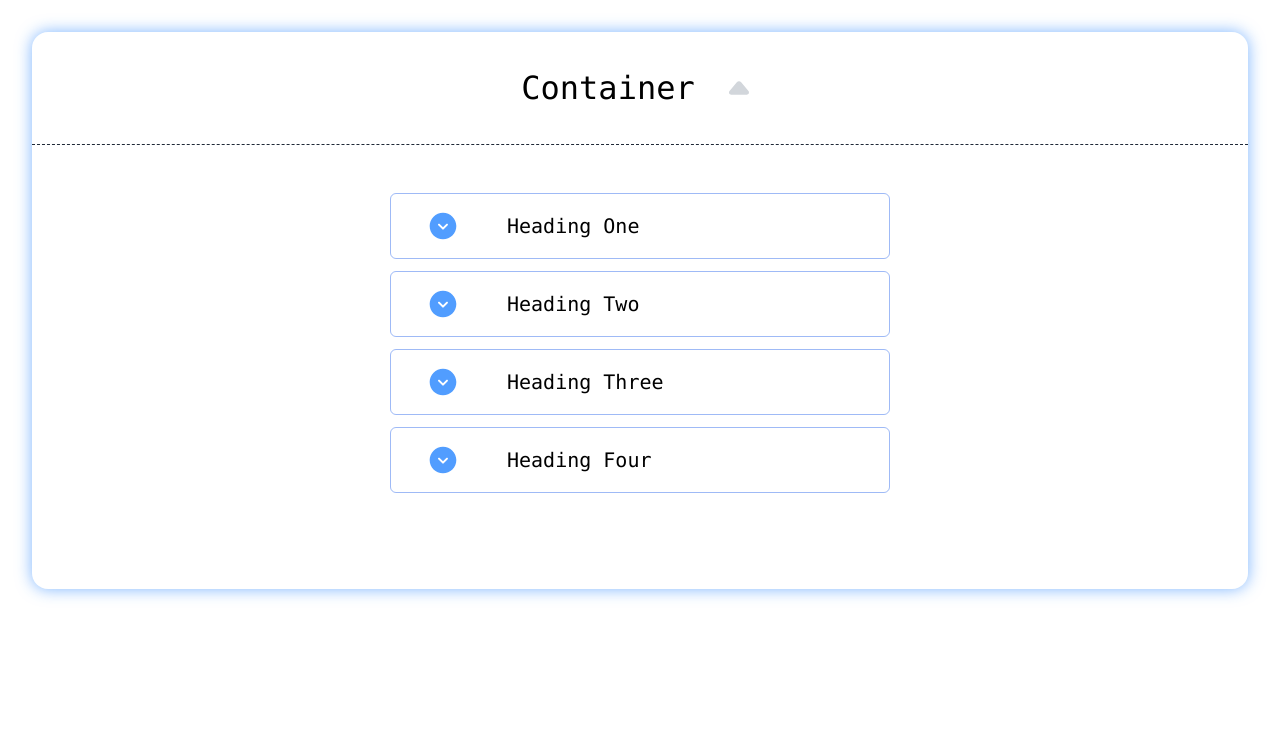
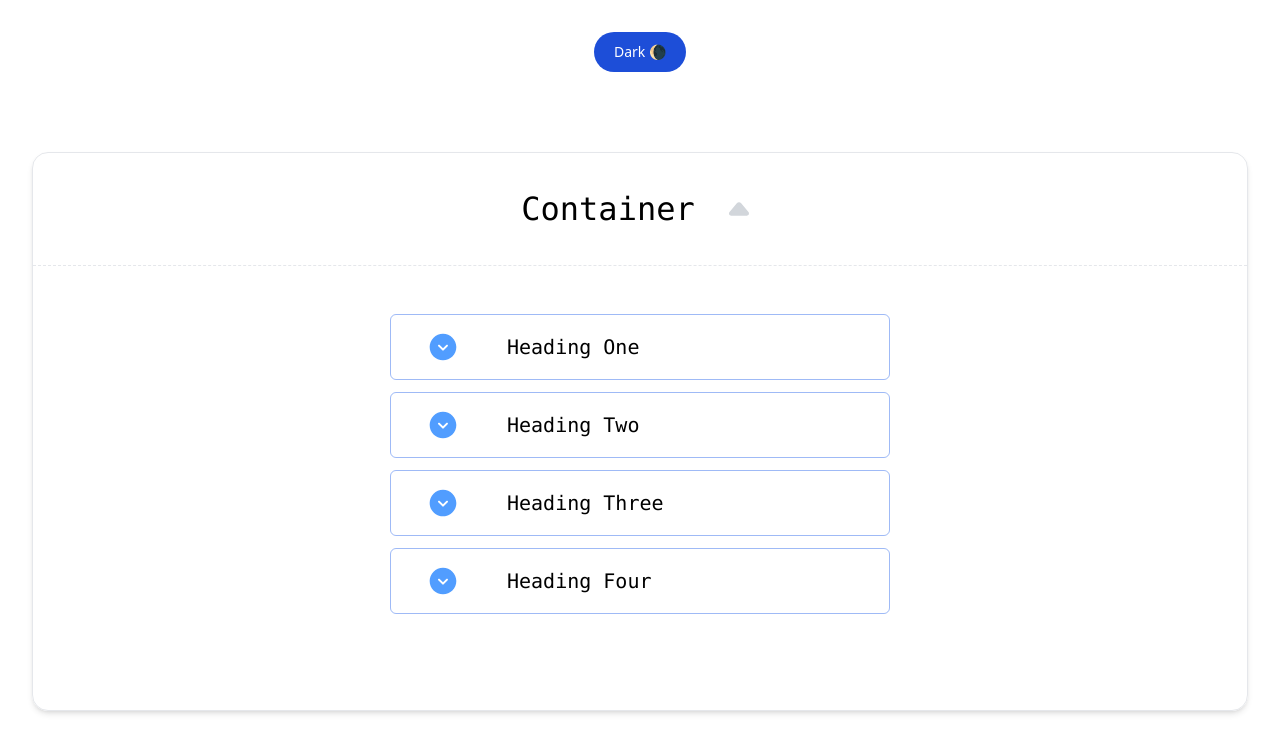
Before and after one commit to jorjishasan/Accordions, a React (Vite) app: page / in a window 1280 px wide. Shown: the top 752 px of the page. Built offline with nearby package versions, Linux system fonts and the light colour scheme.

Commit message:
refactor: Add dark mode toggle functionality to Accordion component

```diff
--- a/src/App.jsx
+++ b/src/App.jsx
@@ -2,27 +2,47 @@ import "./App.css";
 import { accordionData } from "./constant";
 import AccordionFrame from "./AccordionFrame";
 import caret from "./assets/caret-down.svg";
-import { useState } from "react";
+import { useEffect, useState } from "react";
 
 const Accordion = () => {
   const [isOpen, setIsOpen] = useState(true);
   const handleClick = () => setIsOpen(!isOpen);
+  const [activeIndex, setActiveIndex] = useState(null);
+  const [isDarkTheme, setIsDarkTheme] = useState(false);
 
-  const [activeIndex, setActiveIndex] = useState(null);
+  useEffect(() => {
+    const bodyElement = document.body;
+
+    if (isDarkTheme) {
+      bodyElement.classList.add("dark");
+      bodyElement.classList.remove("light");
+    } else {
+      bodyElement.classList.add("light");
+      bodyElement.classList.remove("dark");
+    }
+  }, [isDarkTheme]);
 
   return (
-    <div className="border-rounded font-mono shadow-custom-blue rounded-2xl flex items-center flex-col">
+    <>
+      <button
+        type="button"
+        className="mb-20 rounded-full bg-blue-700 px-5 py-2.5 text-center text-sm font-medium text-white hover:bg-blue-800 focus:outline-none focus:ring-4 focus:ring-blue-300 dark:bg-blue-600 dark:hover:bg-blue-700 dark:focus:ring-blue-800"
+        onClick={() => setIsDarkTheme(!isDarkTheme)}
+      >
+        {isDarkTheme ? "Light  🌔" : "Dark  🌘"}
+      </button>
+      <div className="border-rounded flex flex-col items-center rounded-2xl border font-mono shadow-md dark:border-0 dark:shadow-custom-blue">
         <div
           onClick={handleClick}
-        className={`w-full select-none cursor-pointer flex gap-[24px] justify-center py-8 ${
-          isOpen && "border-b-[1px] border-dashed border-gray-800"
+          className={`flex w-full cursor-pointer select-none justify-center gap-[24px] py-8 ${
+            isOpen && "border-b-[1px] border-dashed dark:border-slate-300/25"
           }`}
         >
           <h1 className="text-[32px]">Container</h1>
           <img className={`${isOpen && "rotate-180"}`} src={caret} />
         </div>
         {isOpen && (
-        <div className="flex flex-col gap-3 w-[500px] mb-24 mt-[48px] ">
+          <div className="mb-24 mt-[48px] flex w-[500px] flex-col gap-3">
             {accordionData.map((item, index) => (
               <AccordionFrame
                 key={index}
@@ -36,6 +56,7 @@ const Accordion = () => {
           </div>
         )}
       </div>
+    </>
   );
 };
 
```
Lines whose indentation alone changed are shown as unchanged.
